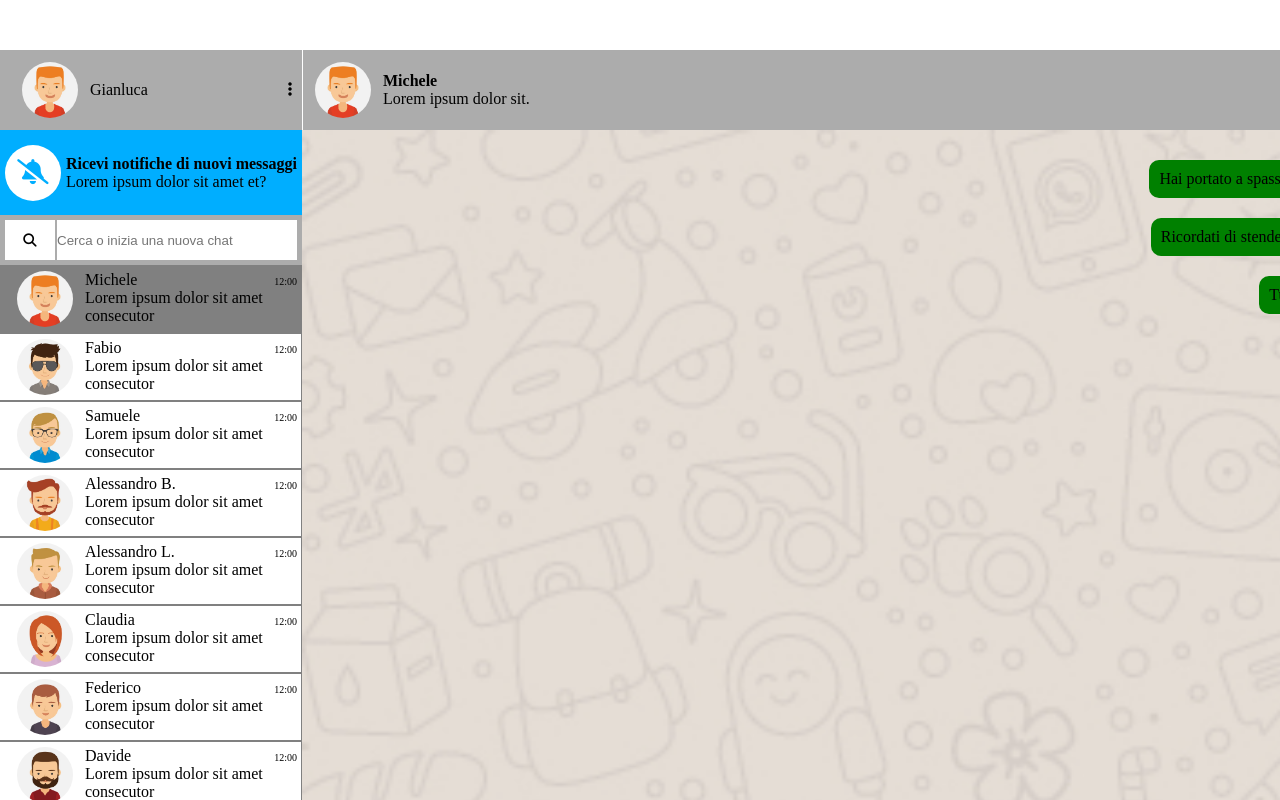
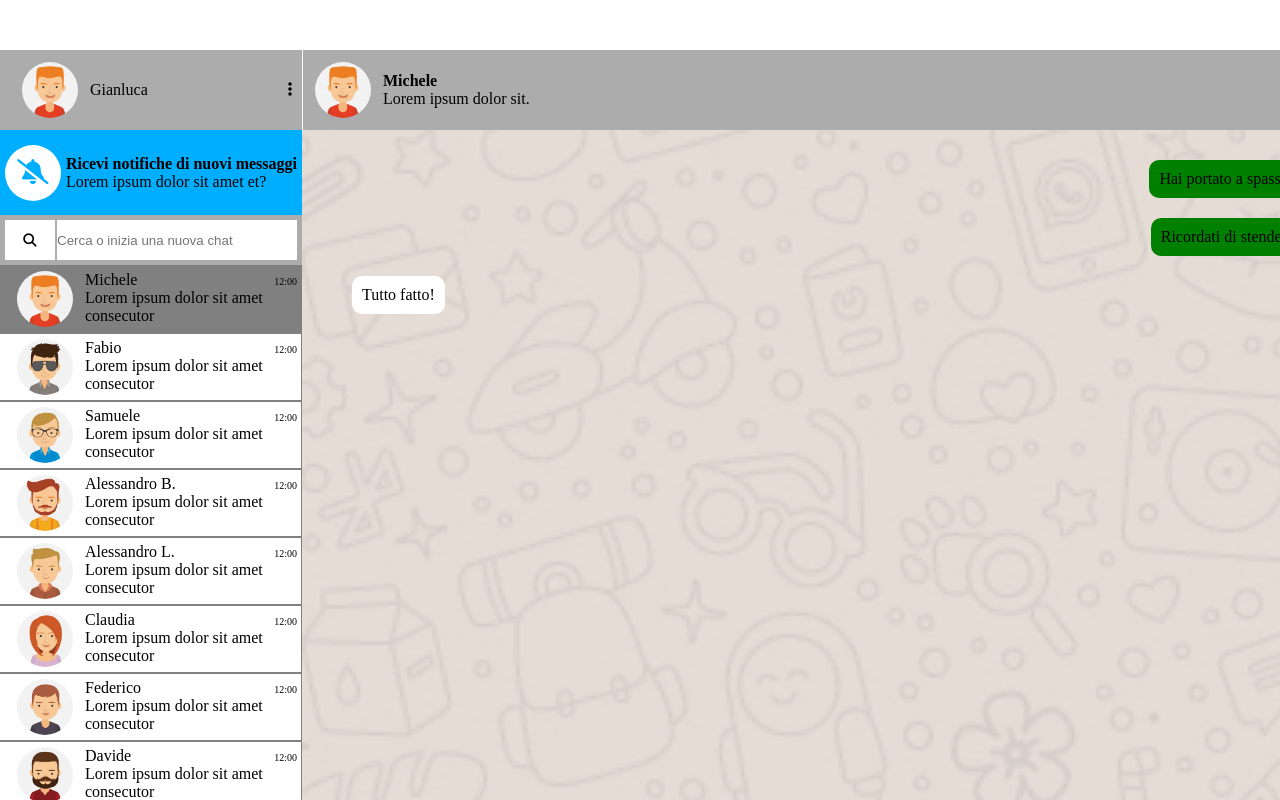
Before and after one commit to LucaLF-dev/vue-boolzapp, a plain HTML site: page index.html in a window 1280 px wide. Drawn offline with nearby package versions, Linux system fonts and the light colour scheme.

Commit message:
Add - milestone 2 message sent and received

```diff
--- a/index.html
+++ b/index.html
@@ -112,7 +112,10 @@
 					<div class="main__body-message">
 
 						<ul class="message__wrapper">
-							<li class="message right" v-for="(singleMessage , index) in contacts[ currentIndex].messages  " :key="index" >
+							<li class="message " :class="{
+                                'left': singleMessage.status === 'received',
+                                'right': singleMessage.status === 'sent'
+                            }" v-for="(singleMessage , index) in contacts[ currentIndex].messages  " :key="index" >
 								<div class="message-item  " >
 									<p>{{singleMessage.message}}</p>
 
```
